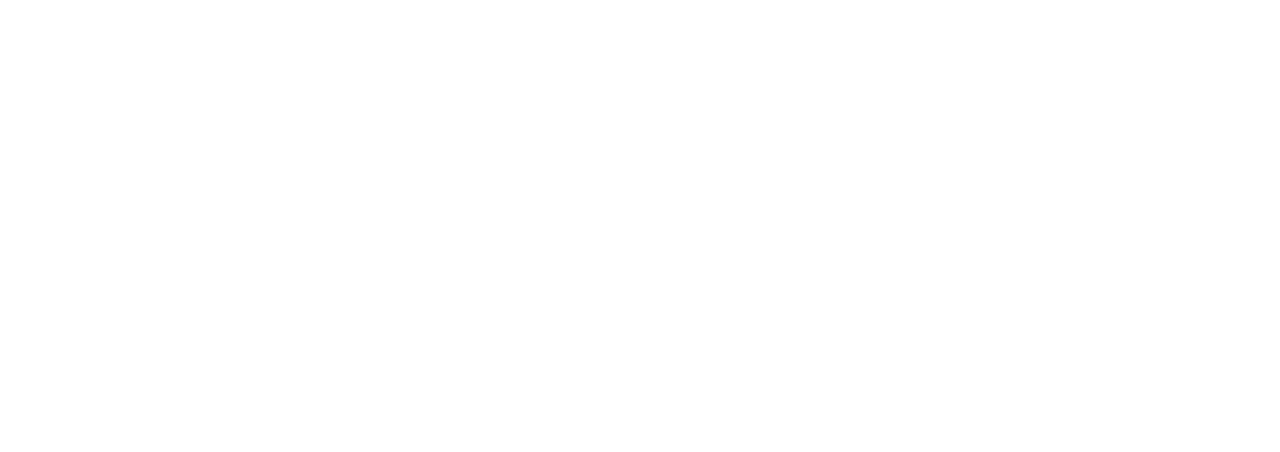
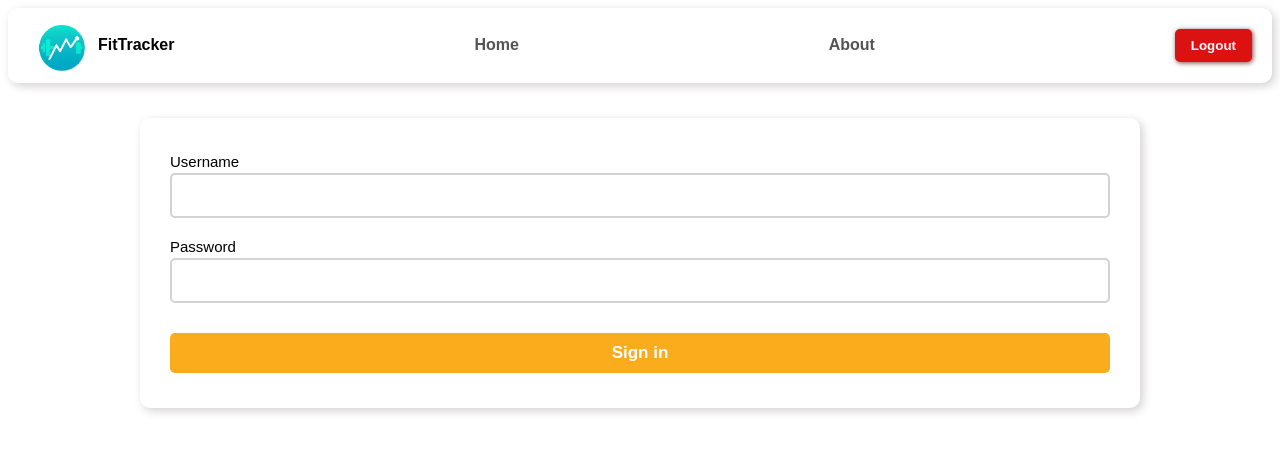
Before and after one commit to fateme-abdellahi/workout_tracker, a React (Vite) app in the folder frontend/workout-tracker/: page /login in a window 1280 px wide. Before the commit this address had no page. Shown: the top 452 px of the page. Built offline with nearby package versions, Linux system fonts and the light colour scheme.

Commit message:
add login UI

```diff
--- a/frontend/workout-tracker/src/App.jsx
+++ b/frontend/workout-tracker/src/App.jsx
@@ -7,6 +7,7 @@
 import DetailedWorkoutPage from './pages/DetailedWorkout'
 import About from './pages/About'
 import RegisterPage from './pages/Register'
+import LoginPage from './pages/Login'
 
 function App() {
   return (
@@ -14,6 +15,7 @@
       <Route path='/' element={<MainLayout />} >
         <Route path='/' element={<Home />} />
         <Route path='/register' element={<RegisterPage />} />
+        <Route path='/login' element={<LoginPage />} />
         <Route path='/about' element={<About />} />
         <Route path='/workouts/add' element={<AddWorkoutPage />} />
         <Route path='/workouts/:id/' element={<DetailedWorkoutPage />} />
--- /dev/null
+++ b/frontend/workout-tracker/src/pages/Login.jsx
@@ -0,0 +1,14 @@
+const LoginPage = () => {
+    return <>
+        <form>
+            <label htmlFor="username">Username</label>
+            <input type="text" id="username" required />
+
+            <label htmlFor="password">Password</label>
+            <input type="password" id="password" required />
+
+            <button type='submit'>Sign in</button>
+        </form>
+    </>
+}
+export default LoginPage
--- a/frontend/workout-tracker/src/pages/Register.jsx
+++ b/frontend/workout-tracker/src/pages/Register.jsx
@@ -13,7 +13,7 @@
             <label htmlFor="email">Email</label>
             <input type="email" id="email" required />
 
-            <button type='submit'>Submit</button>
+            <button type='submit'>Sign up</button>
         </form>
     </>
 }
```
